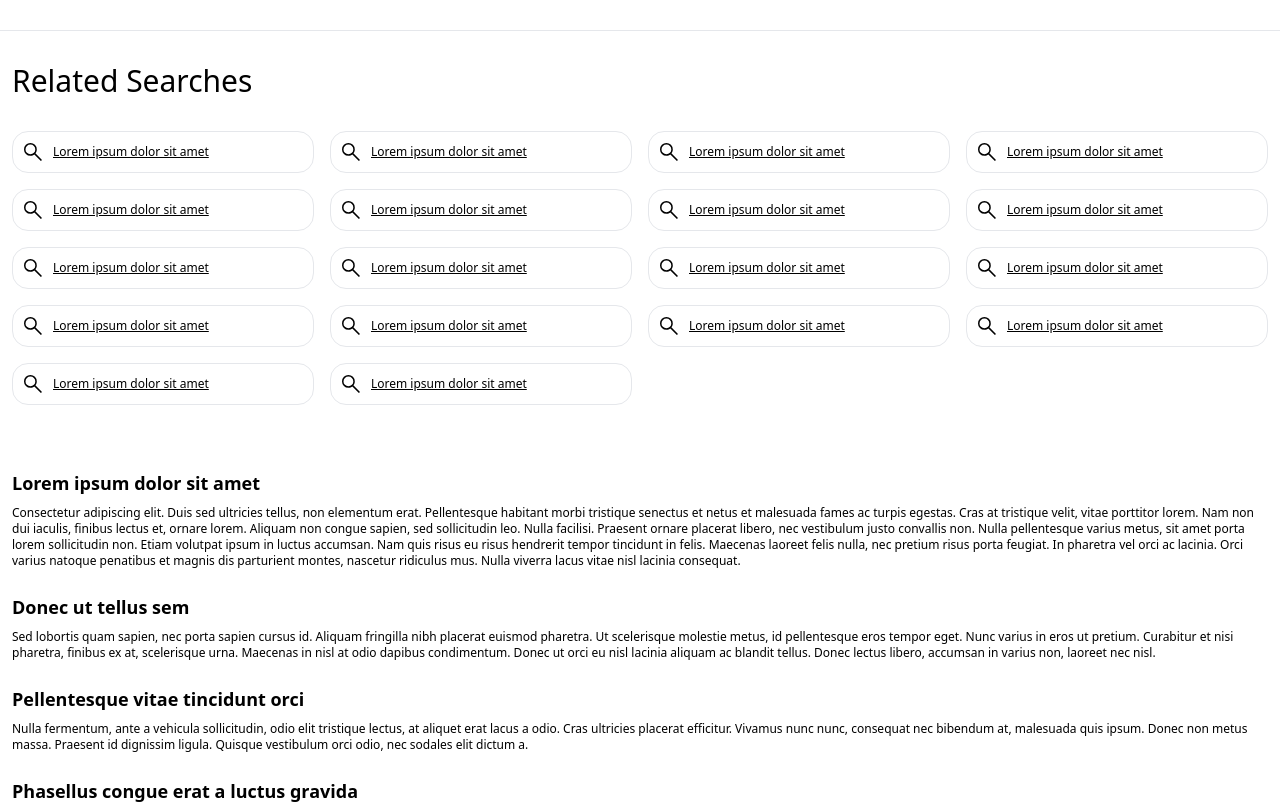
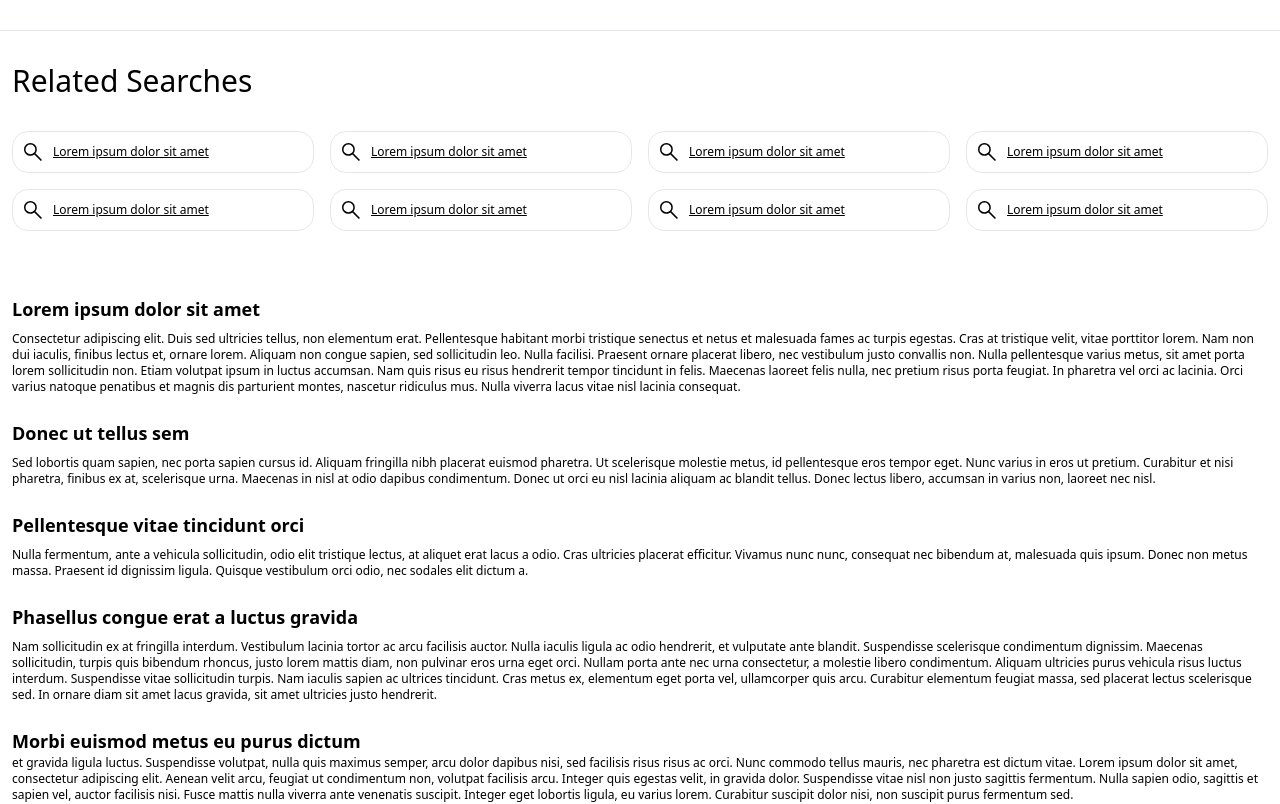
Before and after one commit to theckeler/cc-site-build, a Next.js app: page /lawn-mowers in a window 1280 px wide. Shown: the part 1460-2264 px from the top of the page. Built offline with nearby package versions, Linux system fonts and the light colour scheme.

Commit message:
adjust widths

```diff
--- a/components/SEOLinks.js
+++ b/components/SEOLinks.js
@@ -1,7 +1,7 @@
 export default function SEOLinks() {
 	return (
-		<ul className="grid grid-cols-2 md:grid-cols-3 lg:grid-cols-4 2xl:grid-cols-6 lg:gap-4">
-			{[...Array(18)].map((x, i) => (
+		<ul className="grid gap-1 grid-cols-1 sm:grid-cols-2 md:grid-cols-3 lg:grid-cols-4 2xl:grid-cols-6 lg:gap-4">
+			{[...Array(8)].map((x, i) => (
 				<li key={i}>
 					<a
 						href="#top"
```
